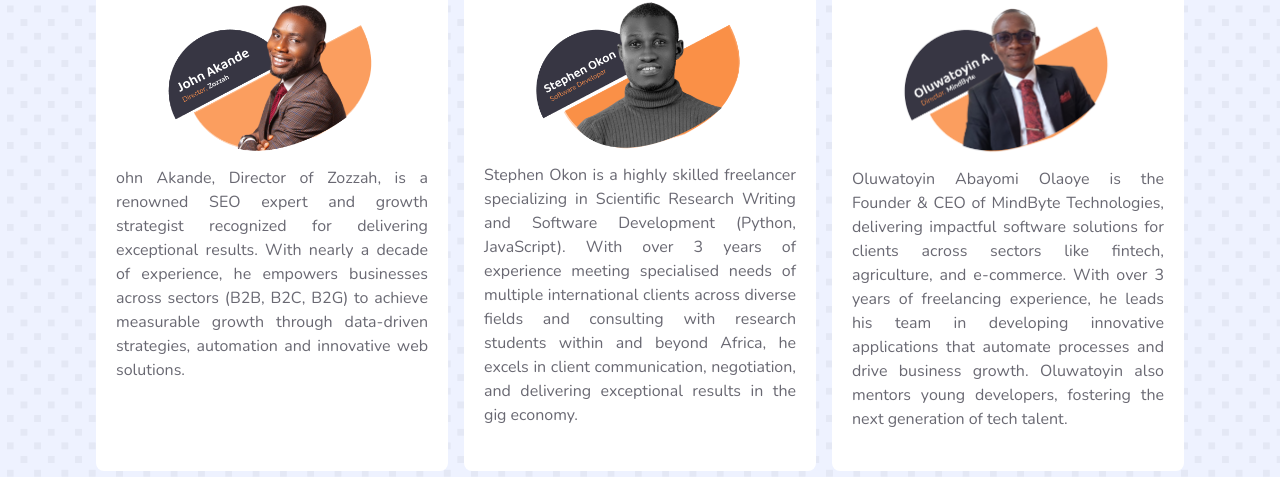
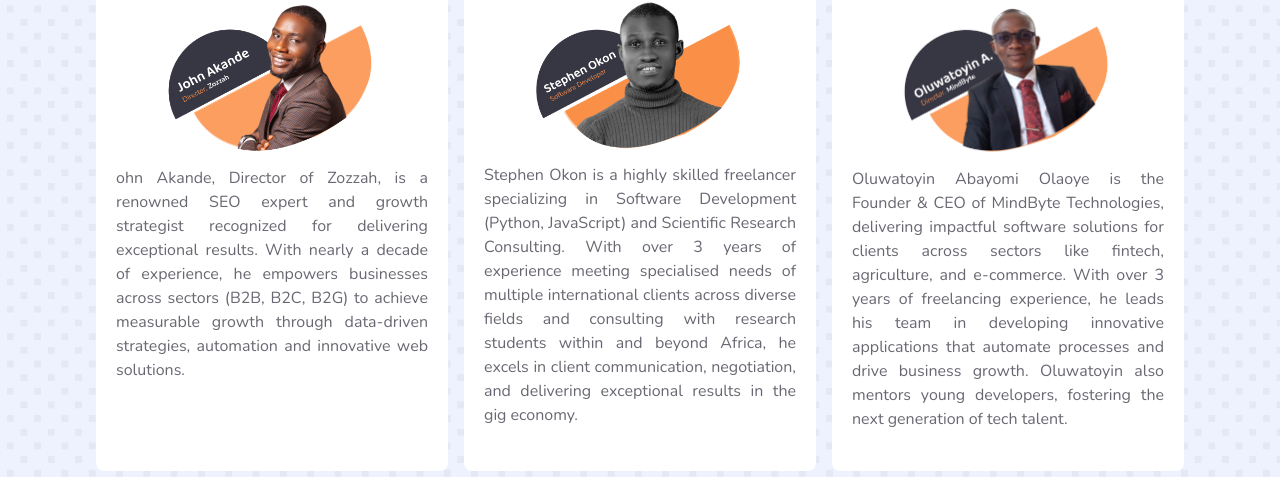
Before and after one commit to AbayomiOlaoye/freelance_launchpad, a React (Vite) app: page / in a window 1280 px wide. Shown: the part 807-1284 px from the top of the page. Built offline with nearby package versions, Linux system fonts and the light colour scheme; no server answers.

Commit message:
Update speaker introduction for clarity and improved focus on software development expertise

```diff
--- a/src/webinar/Webinar.jsx
+++ b/src/webinar/Webinar.jsx
@@ -21,7 +21,7 @@ const speakers = [
   {
     id: 2,
     image: stephen,
-    intro: 'Stephen Okon is a highly skilled freelancer specializing in Scientific Research Writing and Software Development (Python, JavaScript). With over 3 years of experience meeting specialised needs of multiple international clients across diverse fields and consulting with research students within and beyond Africa, he excels in client communication, negotiation, and delivering exceptional results in the gig economy.'
+    intro: 'Stephen Okon is a highly skilled freelancer specializing in Software Development (Python, JavaScript) and Scientific Research Consulting. With over 3 years of experience meeting specialised needs of multiple international clients across diverse fields and consulting with research students within and beyond Africa, he excels in client communication, negotiation, and delivering exceptional results in the gig economy.'
   },
   {
     id: 1,
```
